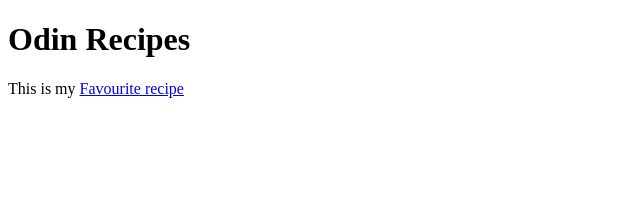
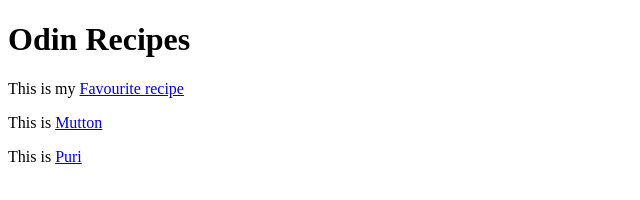
Before and after one commit to ken-1913/odin_recipes, a plain HTML site: page index.html in a window 1280 px wide. Shown: the whole page, without its empty margins (0-640 px from the left). Drawn offline with Linux system fonts and the light colour scheme.

Commit message:
Link other recipes

```diff
--- a/index.html
+++ b/index.html
@@ -7,5 +7,7 @@
     <body>
         <h1>Odin Recipes</h1>
         <p>This is my <a href="./recipes/biryani.html" target="_blank">Favourite recipe</a></p>
+        <p>This is <a href="./recipes/mutton-curry.html" target="_blank">Mutton</a></p>
+        <p>This is <a href="./recipes/puri.html" target="_blank">Puri</a></p>
     </body>
 </html>
```
